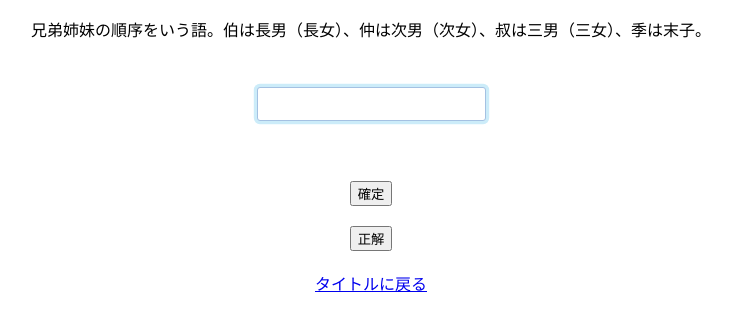
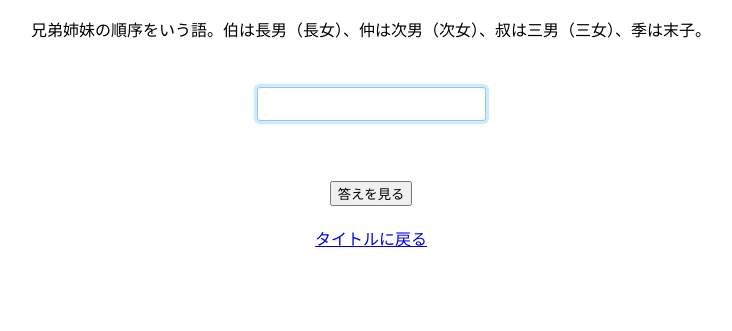
Before and after one commit to friends314/Yojijukugo, a plain HTML site: page theme/index.html in a window 1280 px wide. Shown: the part 127-458 px from the top of the page, without its empty margins (269-1001 px from the left). Drawn offline with Linux system fonts and the light colour scheme.

Commit message:
前回の修正漏れ、確定ボタンを削除

```diff
--- a/theme/index.html
+++ b/theme/index.html
@@ -22,8 +22,7 @@
     </section>
   </main>
   <div class="fl-center fl-column mt-60">
-    <button id="submit" class="mb-20">確定</button>
-    <button id="reveal" class="mb-20">正解</button>
+    <button id="reveal" class="mb-20">答えを見る</button>
     <a href="../index.html">タイトルに戻る</a>
   </div>
 </body>
```
